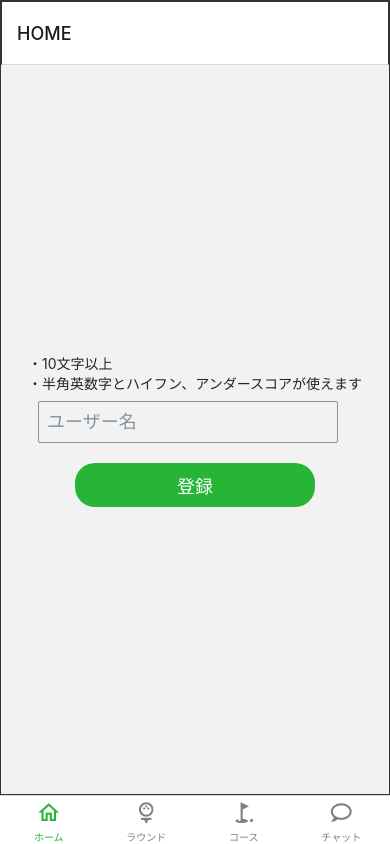
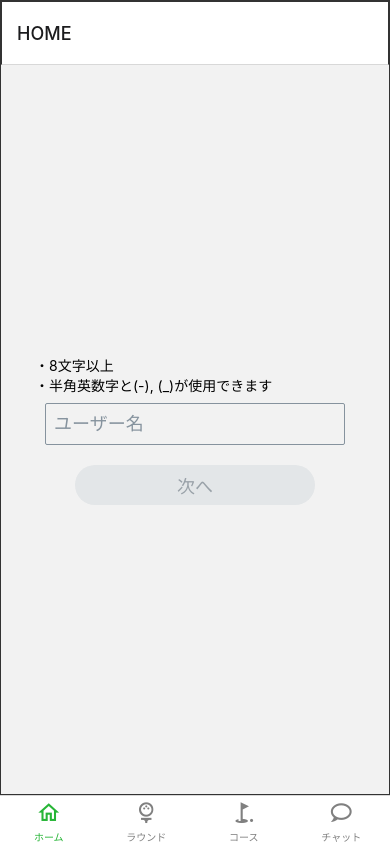
Before and after one commit to y-koma0130/swinggy-mobile, a React Native app: screen /HOME in a window 390 px wide. Built offline with nearby package versions, Linux system fonts and the light colour scheme.

Commit message:
スクリーンネーム入力作成

```diff
--- a/package.json
+++ b/package.json
@@ -17,13 +17,15 @@
     "@rneui/base": "^4.0.0-rc.8",
     "@rneui/themed": "^4.0.0-rc.8",
     "@types/react-native-vector-icons": "^6.4.14",
+    "jotai": "^2.4.2",
     "react": "18.2.0",
     "react-native": "0.72.4",
     "react-native-gesture-handler": "^2.12.1",
     "react-native-paper": "^5.10.4",
     "react-native-safe-area-context": "^4.7.2",
     "react-native-screens": "^3.25.0",
-    "react-native-vector-icons": "^10.0.0"
+    "react-native-vector-icons": "^10.0.0",
+    "zod": "^3.22.2"
   },
   "devDependencies": {
     "@babel/core": "^7.20.0",
--- a/src/components/buttons/SolidButton.tsx
+++ b/src/components/buttons/SolidButton.tsx
@@ -1,26 +1,42 @@
 import { FC, useMemo } from 'react';
 import { Button } from '@rneui/themed';
 import { COLORS } from '../../utils/constants/themes';
+import { StyleSheet } from 'react-native';
 
-type SoliduttonProps = {
+type BaseButtonProps = {
   label: string;
   onPress?: () => void;
   color: 'PRIMARY' | 'WHITE';
+  variant: 'solid' | 'outline';
   isDisabled?: boolean;
 };
 
-export const SolidButton: FC<SoliduttonProps> = ({ label, onPress, color, isDisabled }) => {
+/**
+ * ベースボタン
+ */
+export const BaseButton: FC<BaseButtonProps> = ({ label, onPress, color, isDisabled, variant }) => {
   const bgColor = useMemo<string>(() => {
     return color === 'PRIMARY' ? COLORS.PRIMARY : 'white';
   }, [color]);
   return (
     <Button
       title={label}
-      type='solid'
-      containerStyle={{ borderRadius: 20, minWidth: 80 }}
-      buttonStyle={{ backgroundColor: bgColor, paddingHorizontal: 10 }}
+      type={variant}
+      containerStyle={styles.container}
+      buttonStyle={{ backgroundColor: bgColor, ...styles.button }}
       disabled={isDisabled}
       onPress={onPress}
     />
   );
 };
+
+const styles = StyleSheet.create({
+  container: {
+    borderRadius: 20,
+    minWidth: 80,
+  },
+  button: {
+    paddingHorizontal: 10,
+    height: 40,
+  },
+});
--- a/src/components/forms/InputForm.tsx
+++ b/src/components/forms/InputForm.tsx
@@ -1,15 +1,39 @@
 import { FC } from 'react';
 import { Input } from '@rneui/themed';
+import { StyleSheet } from 'react-native';
 
 type InputFormProps = {
   placeholder?: string;
+  errorMessage?: string;
+  onChanged?: (value: string) => void;
+  isDisabled?: boolean;
 };
 
-export const InputForm: FC<InputFormProps> = ({ placeholder }) => {
+/**
+ * 入力フォーム
+ */
+export const InputForm: FC<InputFormProps> = ({
+  placeholder,
+  errorMessage,
+  onChanged,
+  isDisabled,
+}) => {
   return (
     <Input
       placeholder={placeholder}
-      inputContainerStyle={{ width: 300, borderWidth: 1, paddingLeft: 8, borderRadius: 2 }}
+      inputContainerStyle={styles.inputForm}
+      onChangeText={onChanged}
+      errorMessage={errorMessage}
+      disabled={isDisabled}
     />
   );
 };
+
+const styles = StyleSheet.create({
+  inputForm: {
+    width: 300,
+    borderWidth: 1,
+    paddingLeft: 8,
+    borderRadius: 2,
+  },
+});
--- a/src/features/registrations/components/screenNames/Input.tsx
+++ b/src/features/registrations/components/screenNames/Input.tsx
@@ -1,6 +1,33 @@
-import { FC } from 'react';
+import { FC, useMemo } from 'react';
+import { useSetScreeNameInput } from '../../stores/screenNameInput';
 import { InputForm } from '../../../../components/forms';
+import { Text, View } from 'react-native';
 
-export const ScreenNameInput: FC = () => {
-  return <InputForm placeholder='ユーザー名' />;
+type ScreenNameInputProps = {
+  errorMessages: string[];
 };
+
+/**
+ * スクリーンネームのインプットフォーム
+ */
+export const ScreenNameInput: FC<ScreenNameInputProps> = ({ errorMessages }) => {
+  const setScreenNameInput = useSetScreeNameInput();
+  const errorMessage = useMemo(() => {
+    return errorMessages.join('\n');
+  }, [errorMessages]);
+  return (
+    <View>
+      <View style={{ marginBottom: 8 }}>
+        <Text>・8文字以上</Text>
+        <Text>・半角英数字と(-), (_)が使用できます</Text>
+      </View>
+      <InputForm
+        placeholder='ユーザー名'
+        onChanged={(value) => {
+          setScreenNameInput(value);
+        }}
+        errorMessage={errorMessage}
+      />
+    </View>
+  );
+};
--- a/src/features/registrations/components/screenNames/InputSection.tsx
+++ b/src/features/registrations/components/screenNames/InputSection.tsx
@@ -1,16 +1,52 @@
-import { FC } from 'react';
-import { View } from 'react-native';
-import { ScreenNameInput } from '.';
-import { Text } from '@rneui/base';
+import { FC, useCallback, useState } from 'react';
+import { StyleSheet, View } from 'react-native';
+import { BaseButton } from '../../../../components/buttons';
+import { useGetScreenNameInput } from '../../stores/screenNameInput';
+import { useScreenNameValidator } from '../../hooks/validations/screenName';
+import { ScreenNameInput } from './Input';
 
+/**
+ * スクリーンネームの登録セクション
+ */
 export const ScreenNameInputSection: FC = () => {
+  const input = useGetScreenNameInput();
+  const validator = useScreenNameValidator();
+  const [errorMessages, setErrorMessages] = useState<string[]>([]);
+
+  const onPress = useCallback(() => {
+    setErrorMessages(validator(input) || []);
+    if (errorMessages.length === 0) {
+      // TODO: 次のページへ
+    }
+  }, [input, setErrorMessages, errorMessages]);
   return (
-    <View>
-      <View style={{ marginBottom: 8 }}>
-        <Text>・10文字以上</Text>
-        <Text>・半角英数字とハイフン、アンダースコアが使えます</Text>
+    <View style={styles.sectionContainer}>
+      <View style={styles.inputContainer}>
+        <ScreenNameInput errorMessages={errorMessages} />
       </View>
-      <ScreenNameInput />
+      <View style={styles.button}>
+        <BaseButton
+          label='次へ'
+          color='PRIMARY'
+          onPress={onPress}
+          isDisabled={input === ''}
+          variant='solid'
+        />
+      </View>
     </View>
   );
 };
+
+const styles = StyleSheet.create({
+  sectionContainer: {
+    flex: 1,
+    justifyContent: 'center',
+    alignItems: 'center',
+  },
+  inputContainer: {
+    marginBottom: 10,
+  },
+  button: {
+    width: 240,
+  },
+});
--- /dev/null
+++ b/src/features/registrations/hooks/validations/screenName.ts
@@ -0,0 +1,19 @@
+import { ZodError } from 'zod';
+import { screenNameSchema, useIsScreenName } from './../../types/screenName';
+import { useCallback } from 'react';
+
+/**
+ * スクリーンネームのバリデータ関数を返却するフック
+ * @returns エラーの場合:エラーメッセージの string[]、そうでない場合: undefined を返却
+ */
+export const useScreenNameValidator = (): ((value: string) => string[] | undefined) =>
+  useCallback((value) => {
+    try {
+      screenNameSchema.parse(value);
+      return [];
+    } catch (e) {
+      if (e instanceof ZodError) {
+        return [...e.issues.map((err) => err.message)];
+      }
+    }
+  }, []);
--- /dev/null
+++ b/src/features/registrations/stores/screenNameInput.ts
@@ -0,0 +1,13 @@
+import { atom, useAtom } from 'jotai';
+
+const screenNameInput = atom<string>('');
+
+export const useGetScreenNameInput = (): string => {
+  const [screenName] = useAtom(screenNameInput);
+  return screenName;
+};
+
+export const useSetScreeNameInput = (): ((value: string) => void) => {
+  const [, setScreenName] = useAtom(screenNameInput);
+  return setScreenName;
+};
--- /dev/null
+++ b/src/features/registrations/types/index.ts
@@ -0,0 +1 @@
+export * from './screenName';
--- /dev/null
+++ b/src/features/registrations/types/screenName.ts
@@ -0,0 +1,24 @@
+import { ZodError, z } from 'zod';
+
+export const screenNameSchema = z
+  .string()
+  .nonempty()
+  .min(8, { message: '8文字以上で入力してください' })
+  .refine((arg) => /^[A-Za-z0-9_-]+$/.test(arg), { message: '半角英数字、(-)、(_)が使用できます' });
+
+export type ScreenName = z.infer<typeof screenNameSchema>;
+
+/**
+ *
+ * 入力が ScreenName 型でない場合、エラーの配列を返却する
+ */
+export const useIsScreenName = (value: string): string[] | undefined => {
+  try {
+    screenNameSchema.parse(value);
+    return [];
+  } catch (e) {
+    if (e instanceof ZodError) {
+      return [...e.issues.map((err) => err.message)];
+    }
+  }
+};
--- a/src/screens/Home/index.tsx
+++ b/src/screens/Home/index.tsx
@@ -1,6 +1,5 @@
 import React, { FC } from 'react';
 import { View, StyleSheet } from 'react-native';
-import { SolidButton } from '../../components/buttons';
 import { ScreenNameInputSection } from '../../features/registrations/components/screenNames';
 
 const styles = StyleSheet.create({
@@ -17,12 +16,7 @@ export const Home: FC = () => {
     <View style={styles.container}>
       {/* <TouchableOpacity onPress={() => navigate('ROUND')}> */}
       {/* </TouchableOpacity> */}
-      <View style={{ marginBottom: 10 }}>
-        <ScreenNameInputSection />
-      </View>
-      <View style={{ width: 240 }}>
-        <SolidButton label='登録' color='PRIMARY' />
-      </View>
+      <ScreenNameInputSection />
     </View>
   );
 };
```
Also changed, not shown: 1 other file (tests, documents, lock files or other folders).
